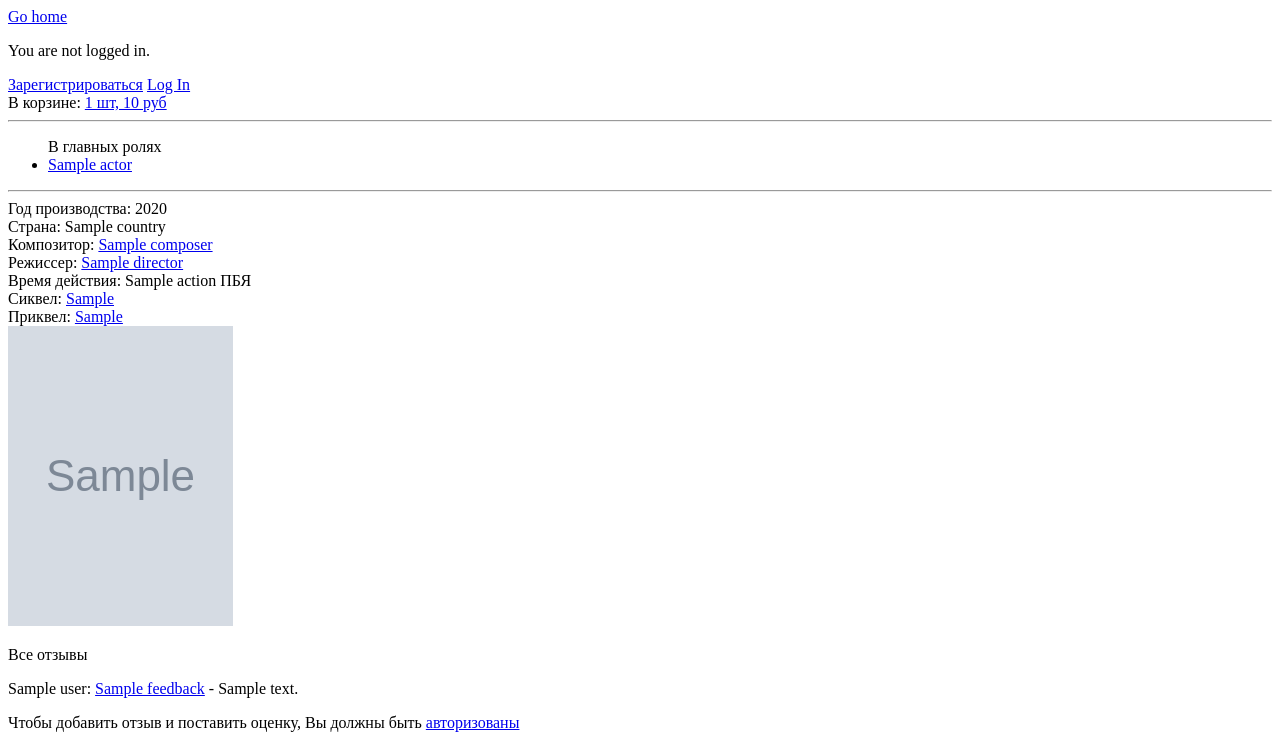
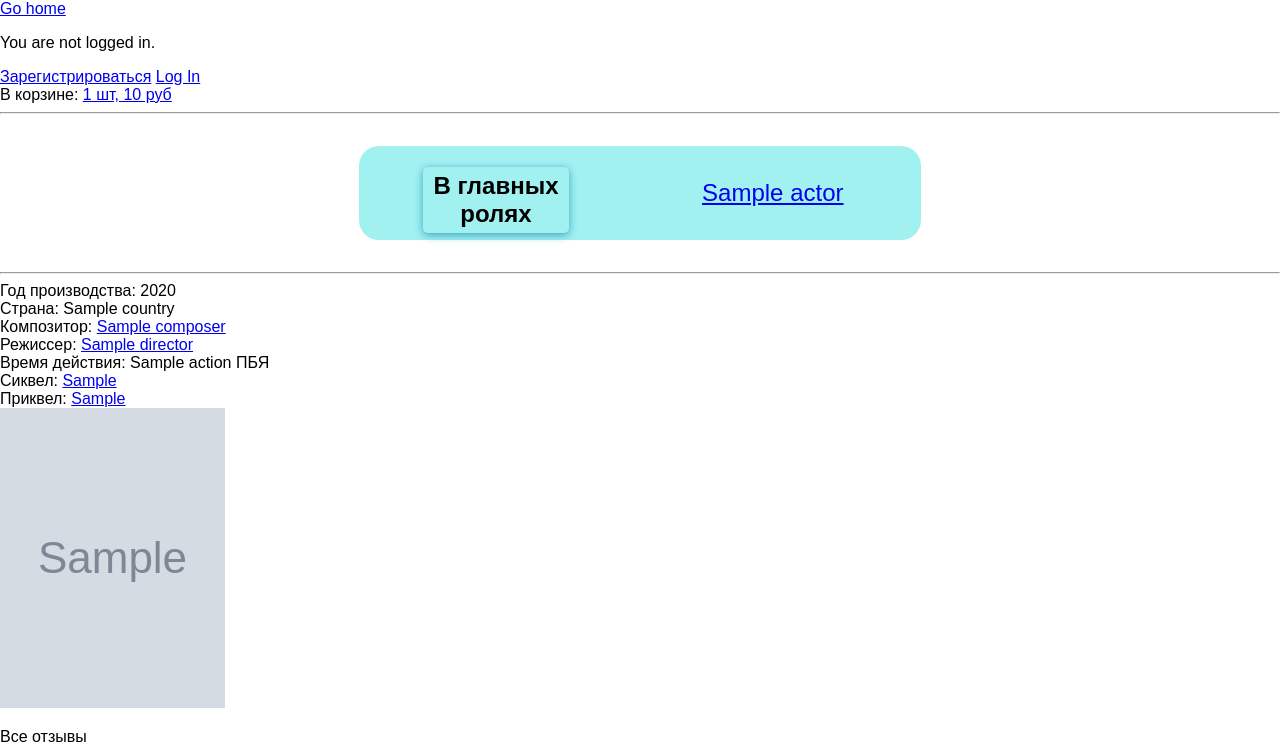
Before and after one commit to Baradys/star_wars, a Django app: template movies/templates/movies/one_movie.html in a window 1280 px wide. Shown: the top 745 px of the page. Run offline with Django 3.2, Linux system fonts and the light colour scheme; the template is opened without the code that fills it: most values are stand-ins (such as "Sample title", 1, 10 or a date in 2020); grey boxes marked "Sample" are stand-in pictures; parts of the project's set-up code (start-up, migrations or seed data) failed here and were passed over; some libraries are stand-ins or nearby versions.

Commit message:
some fixes to better appearance

```diff
--- a/movies/admin.py
+++ b/movies/admin.py
@@ -12,8 +12,8 @@ class MovieAdmin(admin.ModelAdmin):
     prepopulated_fields = {'slug': ('name',)}
 
     def poster_show(self, poster):
-        if poster.movie_poster:
-            return mark_safe(f"<img src='{poster.movie_poster.url}' width='60'")
+        if poster.poster:
+            return mark_safe(f"<img src='{poster.poster.url}' width='60'")
         return None
 
     poster_show.__name__ = 'poster'
--- a/movies/models.py
+++ b/movies/models.py
@@ -89,7 +89,7 @@ class Movie(models.Model):
     year = models.IntegerField(blank=True, null=True, validators=[MinValueValidator(1960), MaxValueValidator(2030)])
     slug = models.SlugField(default='', null=False, db_index=True)
     action = models.IntegerField(blank=True, null=True)
-    movie_poster = models.ImageField(null=True, blank=True, upload_to='movies/posters/')
+    poster = models.ImageField(null=True, blank=True, upload_to='movies/posters/')
     video_link = models.CharField(null=True, blank=True, max_length=150)
     price = models.IntegerField(default=0)
 
--- /dev/null
+++ b/movies/static/movies/css/forms.css
@@ -0,0 +1,128 @@
+body {
+    margin: 0;
+    font-family: Sans-Serif;
+}
+
+ul {
+    -webkit-column-count: 2;
+    -moz-column-count: 2;
+    column-count: 2;
+    list-style-type: none;
+    background-color: #a1f1f1;
+    width: 100%;
+    max-width: 35rem;
+    border-radius: 20px;
+    margin: 2rem auto;
+    padding: 1px;
+}
+
+ul li {
+    text-align: center;
+    width: 80%;
+    font-size: 1.5rem;
+    padding: 2rem 1rem;
+}
+
+ul a:hover, ul a:active {
+    color: #eca8b5;
+}
+
+
+h1 {
+    color: #e8dede;
+    text-align: center;
+    font-family: "Andale Mono", AndaleMono, monospace;
+    font-size:48px;
+    text-decoration: underline;
+}
+
+
+h2{
+    width:50%;
+    margin: 20px auto 5px;
+    text-align: center;
+    padding: 5px;
+    border-radius: 5px;
+    box-shadow: 0 2px 8px #3ca3c1;
+}
+
+form {
+    margin: 1.5rem auto 5px;
+    width: 90%;
+    max-width: 40rem;
+    padding: 1rem;
+    border-radius: 10px;
+    font-size: 16px;
+    background-color: white;
+    box-shadow: 0 2px 8px #3ca3c1;
+}
+
+button {
+    cursor: pointer;
+    background-color: #bf0d55;
+    color: white;
+    border: 10px solid #bf0d55;
+}
+
+button:hover,
+button:active {
+    background-color: #320777;
+    border-color: #320777;
+}
+
+.form-style {
+    margin-bottom: 1rem;
+}
+
+.form-style input {
+    font: inherit;
+    padding: 0.25rem;
+    border-radius: 4px;
+    border: 1px solid #ccc;
+    display: block;
+    width: 10rem;
+}
+
+.form-style input:focus {
+    border-color: #1f0050;
+    background-color: #f4eeff;
+    outline: none;
+}
+
+.form-style label {
+    font-weight: bold;
+    display: block;
+    margin-bottom: 0.5rem;
+}
+
+.errorlist {
+    list-style: none;
+    margin: 0;
+    padding: 0;
+    color: #ff2650
+}
+
+.errors input {
+    border-color: #aa1754;
+    background-color: #f4eeff;
+}
+
+.errors label{
+ color: #aaff54;
+}
+
+.errorlist {
+    list-style: none;
+    margin: 0;
+    padding: 0;
+    color: #ff2650;
+}
+
+.errors input {
+    border-color: #aa1754;
+    background-color: #f4eeff;
+}
+
+.errors label {
+    color: #aa1754;
+}
--- a/movies/templates/movies/all_movies.html
+++ b/movies/templates/movies/all_movies.html
@@ -1,5 +1,4 @@
 {% extends 'base.html' %}
-
 {% block title %} Все фильмы {% endblock %}
 
 {% block content %}
--- a/movies/templates/movies/one_feedback.html
+++ b/movies/templates/movies/one_feedback.html
@@ -4,7 +4,7 @@
 
 {% block content %}
 <div>
-    <img src="{{ feedback.movie.movie_poster.url }}" alt="" height="100" width="75 ">
+    <img src="{{ feedback.movie.poster.url }}" alt="" height="100" width="75 ">
     <a href="{{feedback.movie.get_url}}">{{feedback.movie.name}}</a>
 </div>
 <div>
--- a/movies/templates/movies/one_movie.html
+++ b/movies/templates/movies/one_movie.html
@@ -1,12 +1,17 @@
 {% extends 'base.html' %}
 {% load mathfilters %}
+{% load static %}
 
 {% block title %} {{movie}} {% endblock %}
 
+{% block css_additional %}
+    <link rel="stylesheet" href="{% static 'movies/css/forms.css' %}">
+{% endblock %}
+
 {% block content %}
 <ul>
-    В главных ролях
-    {% for actor in movie.actors.all|slice:":2" %}
+    <h2>В главных ролях</h2>
+    {% for actor in movie.actors.all|slice:":5" %}
     <li>
         <a href="{{actor.get_url}}">{{actor}}</a>
     </li>
@@ -30,8 +35,8 @@
 {% if movie.get_prev %}
 <div>Приквел: <a href="{{movie.get_prev.get_url}}">{{movie.get_prev}}</a></div>
 {% endif %}
-{% if movie.movie_poster %}
-<img src="{{ movie.movie_poster.url }}" alt="" height="300" width="225">
+{% if movie.poster %}
+<img src="{{ movie.poster.url }}" alt="" height="300" width="225">
 {% endif %}
 
 {% if movie.movie_feedback.all %}
--- a/serials/templates/serials/all_serials.html
+++ b/serials/templates/serials/all_serials.html
@@ -1,7 +1,7 @@
 {% extends 'base.html' %}
-
+{% load static %}
 {% block title %} Все сериалы {% endblock %}
 
 {% block content %}
-
+    <script src="{% static 'js/serials.js' %}"></script>
 {% endblock %}
--- /dev/null
+++ b/static/js/serials.js
@@ -0,0 +1 @@
+alert("Hello World!");
--- a/star_wars/templates/base.html
+++ b/templates/base.html
@@ -1,8 +1,8 @@
 <!DOCTYPE html>
-{% load static %}
 <html>
 <head>
     <title>{% block title %}{% endblock %}</title>
+    {% block css_additional %} {% endblock %}
 </head>
 <body>
 <div>
```
Also changed, not shown: templates/registration/login.html (renamed from star_wars/templates/registration/login.html).
